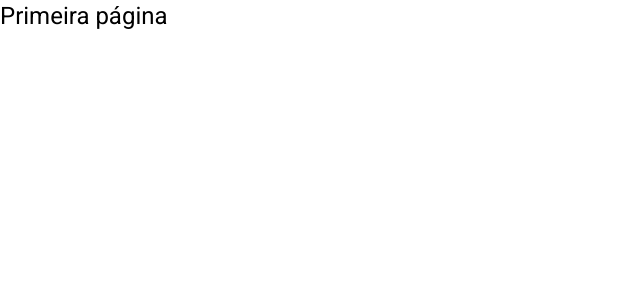
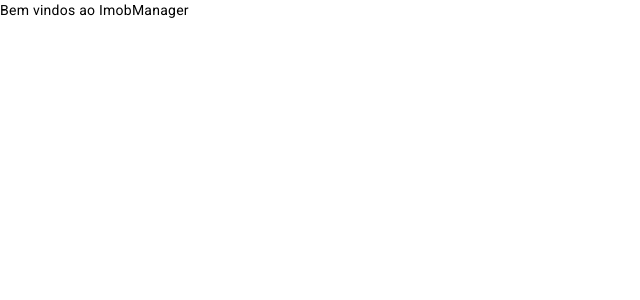
Before and after one commit to deybeatriz/imobManager, an Angular app: page / in a window 1280 px wide. Shown: the top 300 px of the page, without its empty margins (0-640 px from the left). Built offline with nearby package versions, Linux system fonts and the light colour scheme.

Commit message:
Fix routes

```diff
--- a/src/app/app.component.html
+++ b/src/app/app.component.html
@@ -1 +1 @@
-<h1> Primeira página </h1>
+<router-outlet></router-outlet>
--- a/src/app/components/home/home.component.html
+++ b/src/app/components/home/home.component.html
@@ -1,6 +1 @@
 <div>Bem vindos ao ImobManager</div>
-
-<a routerLink="/register">Register</a>
-
-
-<router-outlet></router-outlet>
```
